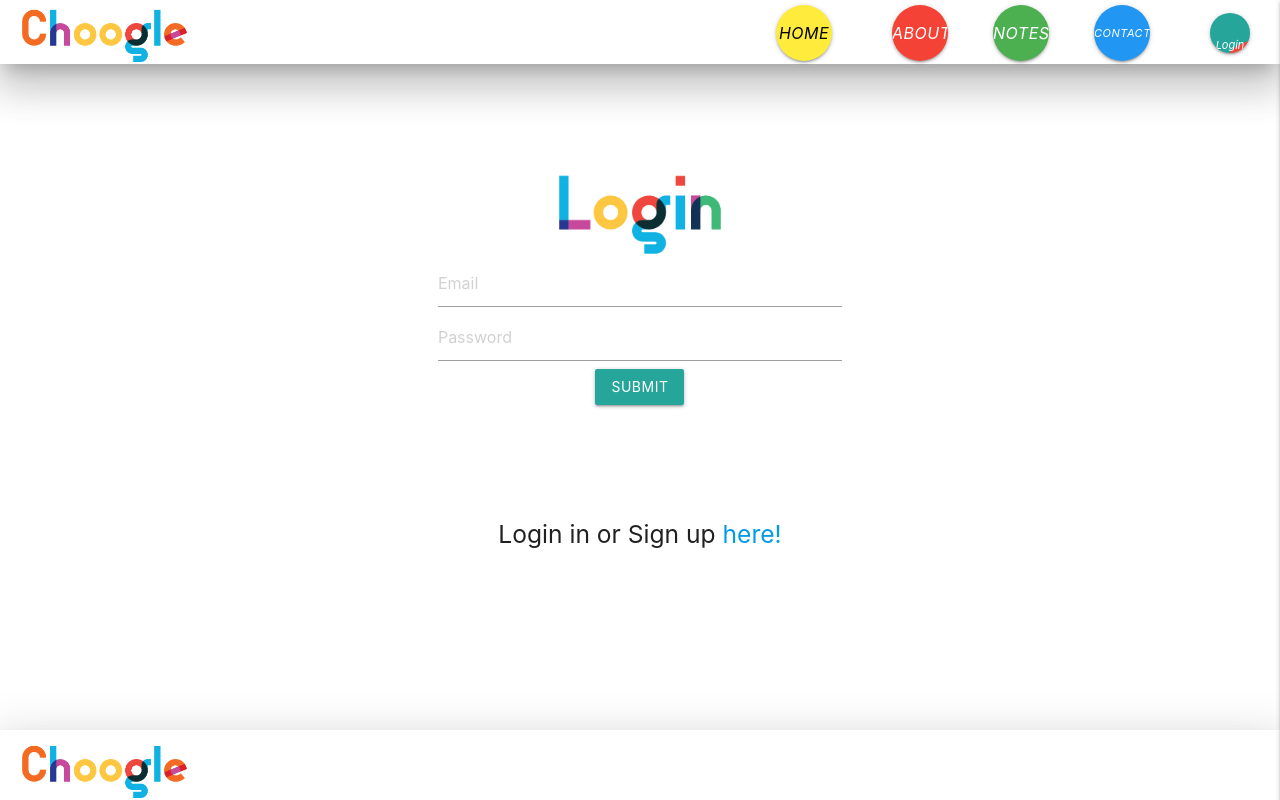
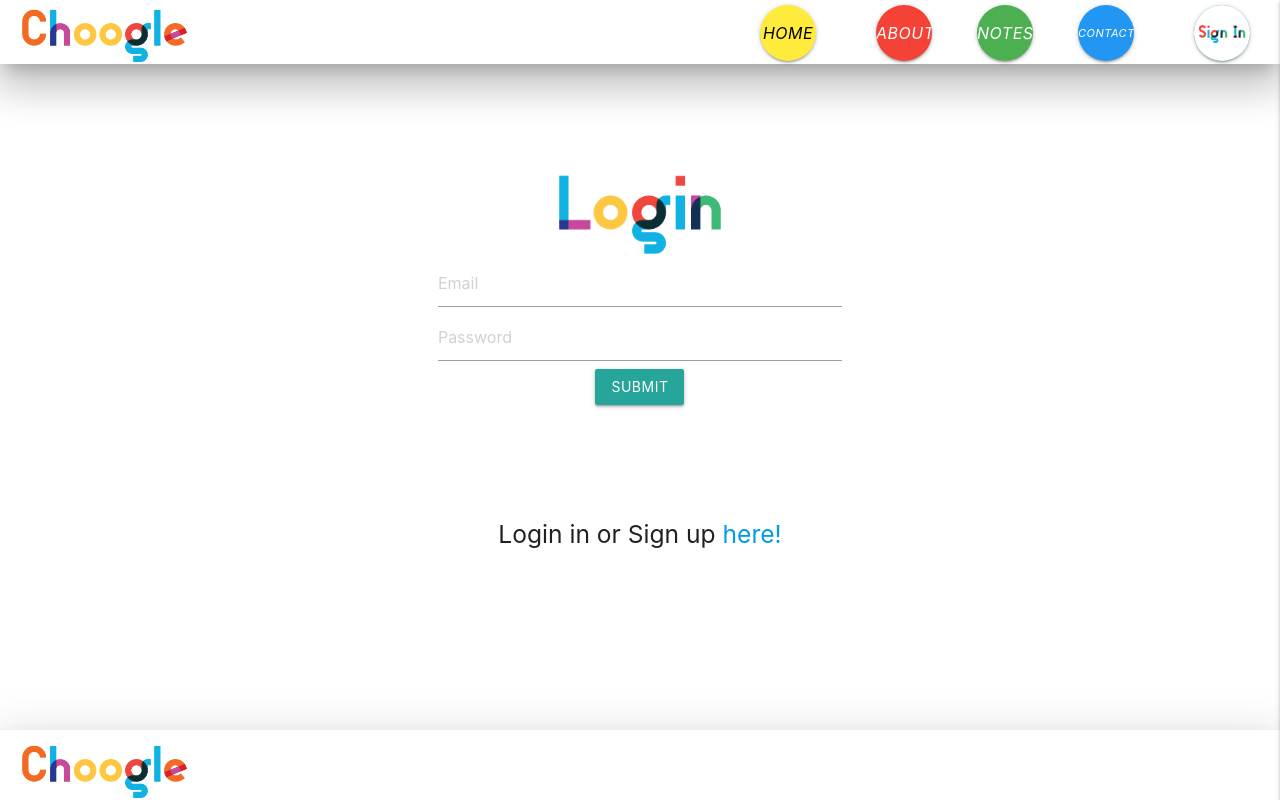
Before and after one commit to kmeersman624/Choogle, a React (Create React App) app in the folder client/: page /login in a window 1280 px wide. Built offline with nearby package versions, Linux system fonts and the light colour scheme.

Commit message:
resized sign up pic in header btn

```diff
--- a/client/src/components/Header/index.js
+++ b/client/src/components/Header/index.js
@@ -7,6 +7,7 @@ import welcome from '../../images/welcome.png'
 import save from '../../images/save.png'
 import del from '../../images/delete.png'
 import update from '../../images/update.png'
+import signup from '../../images/SignInLink.png'
 import './style.css'
 
 export default function Header() {
@@ -125,9 +126,9 @@ export default function Header() {
                 <NavItem href="">
                     <Link to="/login">
                         <Button
-                            className="signUP"
+                            className="btn-large signUP"
                             floating
-                            icon={<Icon className="fontSizeContact">Login</Icon>}
+                            icon={<Icon className="fontSizeContact white circleMargin"><img src={signup} height="20px"/></Icon>}
                             node="button"
                         />
                     </Link>
--- a/client/src/components/Header/style.css
+++ b/client/src/components/Header/style.css
@@ -58,12 +58,6 @@
   margin-top: 20px !important;
 }
 
-.verticalAlignItems {
-  display: flex;
-  align-items: center;
+.circleMargin {
+  padding-top:6px !important;
 }
-.signUP {
-    background-image: url("../../images/SignInLink.png");
-    width: "20px";
-    height: "auto"
-}
```
